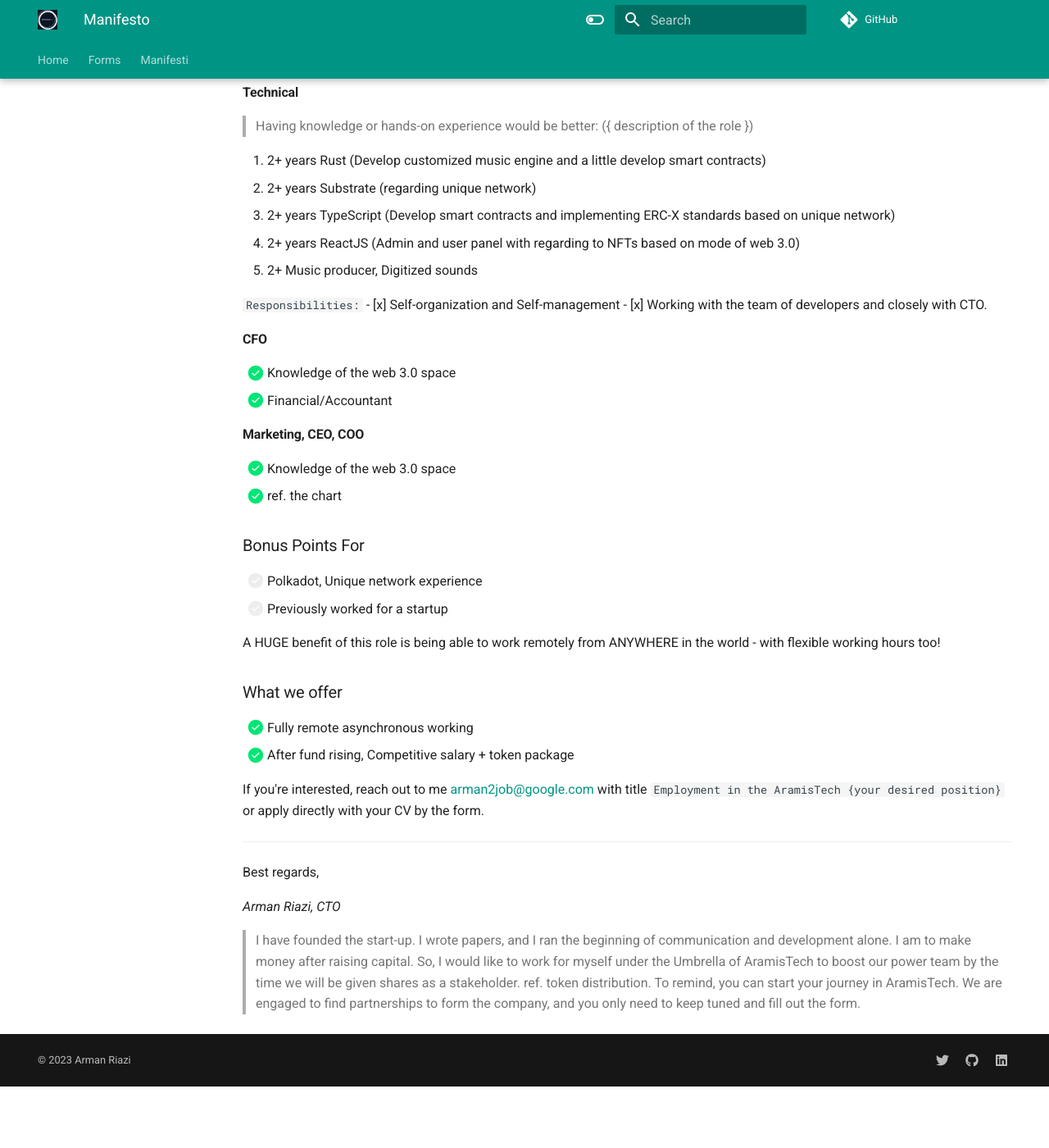
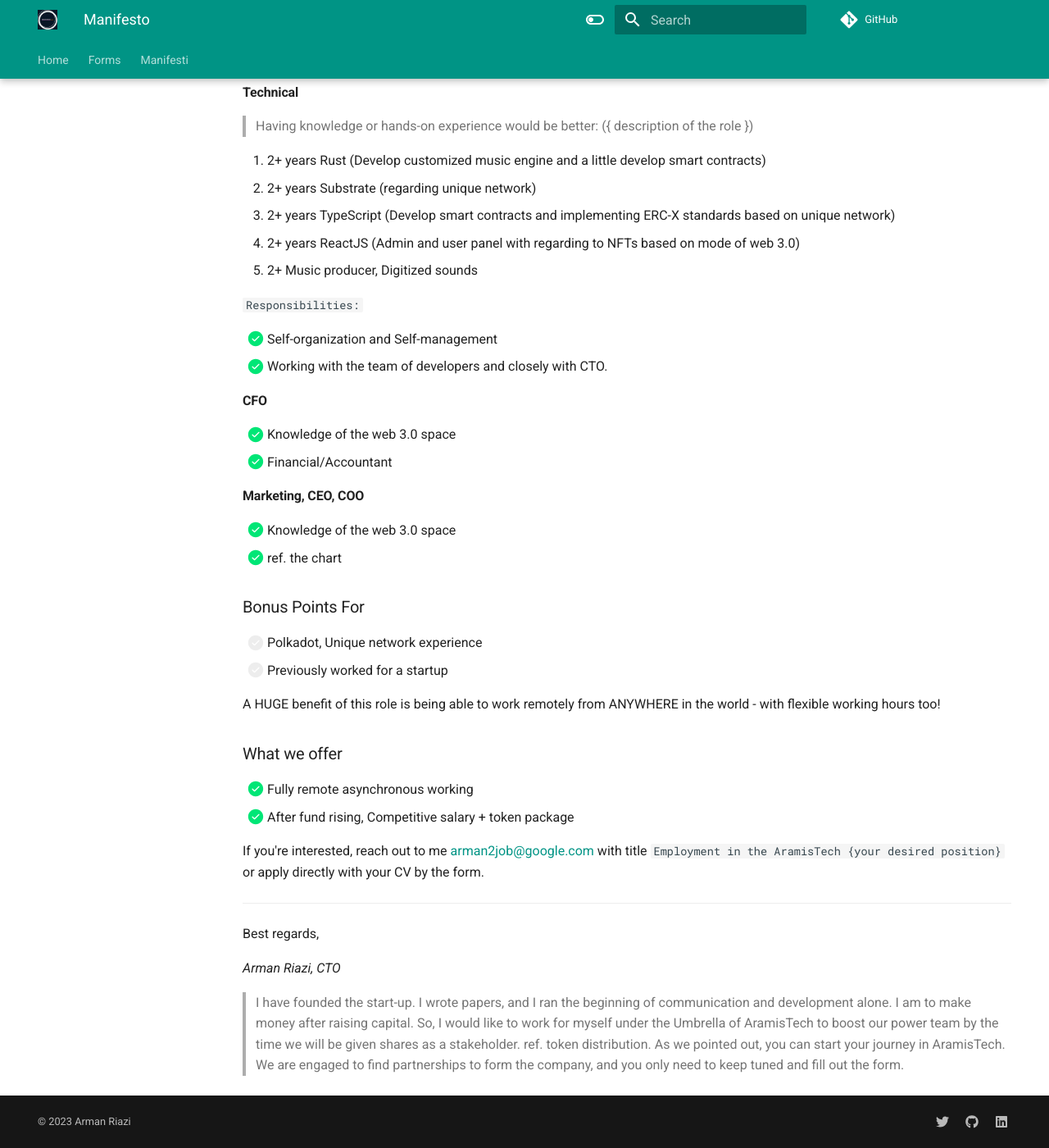
Before and after one commit to 21crickets/21crickets.github.io, an MkDocs documentation site: the page built from docs/manifesto/manifesto_for_employment.md, in a window 1280 px wide and 1400 px high, scrolled down 2042 px. Shown: the whole window at 82% size. Built offline with MkDocs 1.6.1 and Material for MkDocs 9.7.7, drawn with Linux system fonts in a browser that asks for light colours; before the commit the page ends 3367 px from its top, so only the background shows below that.

Commit message:
Update manifesto_for_employment.md

```diff
--- a/docs/manifesto/manifesto_for_employment.md
+++ b/docs/manifesto/manifesto_for_employment.md
@@ -57,6 +57,7 @@ Our team is skilled and dedicated to providing top-notch services. If you're int
 4.  2+ Music producer, Digitized sounds
 
 `Responsibilities:`
+
 - [x] Self-organization and Self-management
 - [x] Working with the team of developers and closely with CTO.
 
@@ -91,4 +92,4 @@ Best regards,
 *Arman Riazi, CTO*
 
 > I have founded the start-up. I wrote papers, and I ran the beginning of communication and development alone. I am to make money after raising capital. So, I would like to work for myself under the Umbrella of AramisTech to boost our power team by the time we will be given shares as a stakeholder. ref. token distribution.
-> To remind, you can start your journey in AramisTech. We are engaged to find partnerships to form the company, and you only need to keep tuned and fill out the form.
+> As we pointed out, you can start your journey in AramisTech. We are engaged to find partnerships to form the company, and you only need to keep tuned and fill out the form.
```
